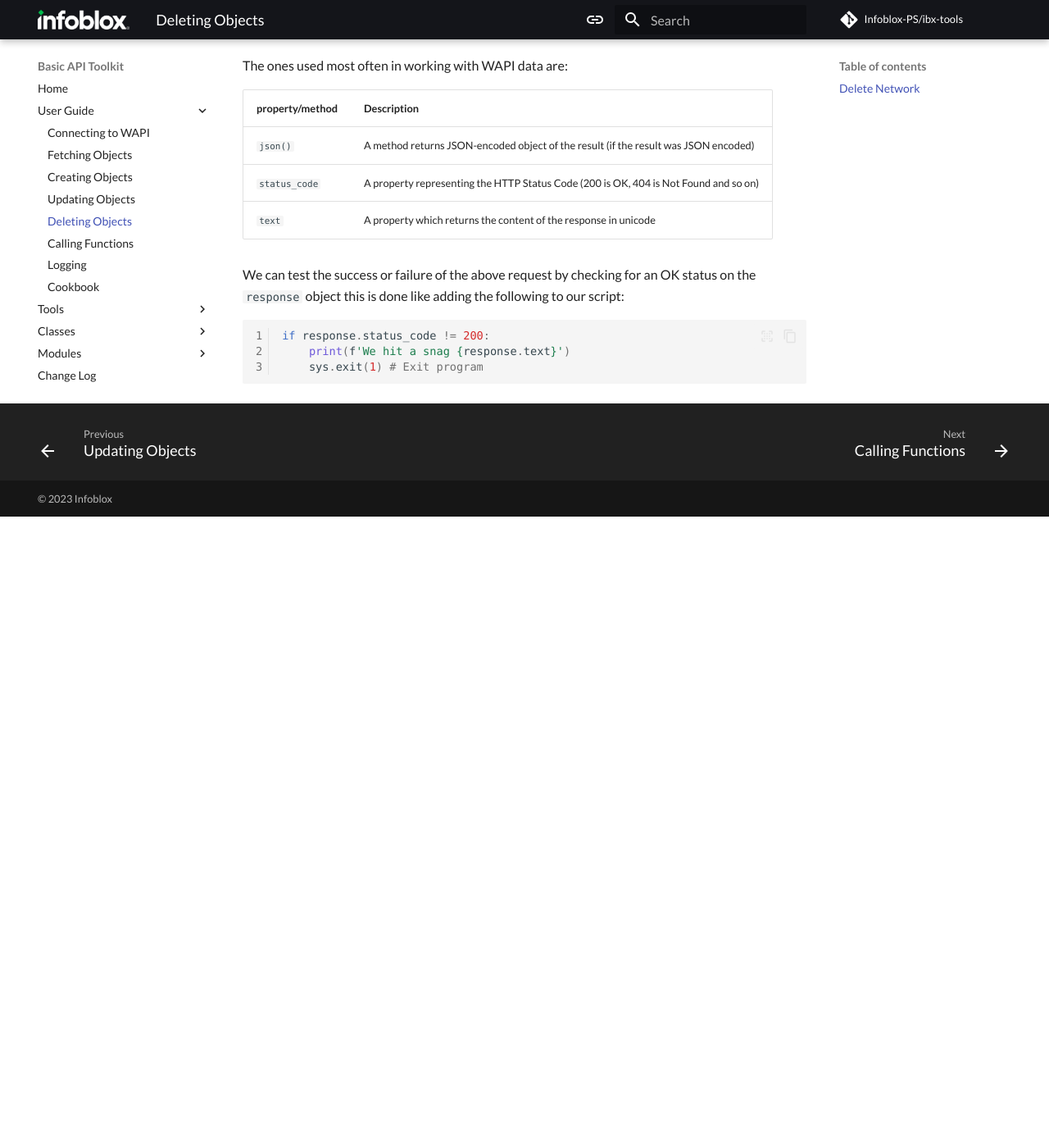
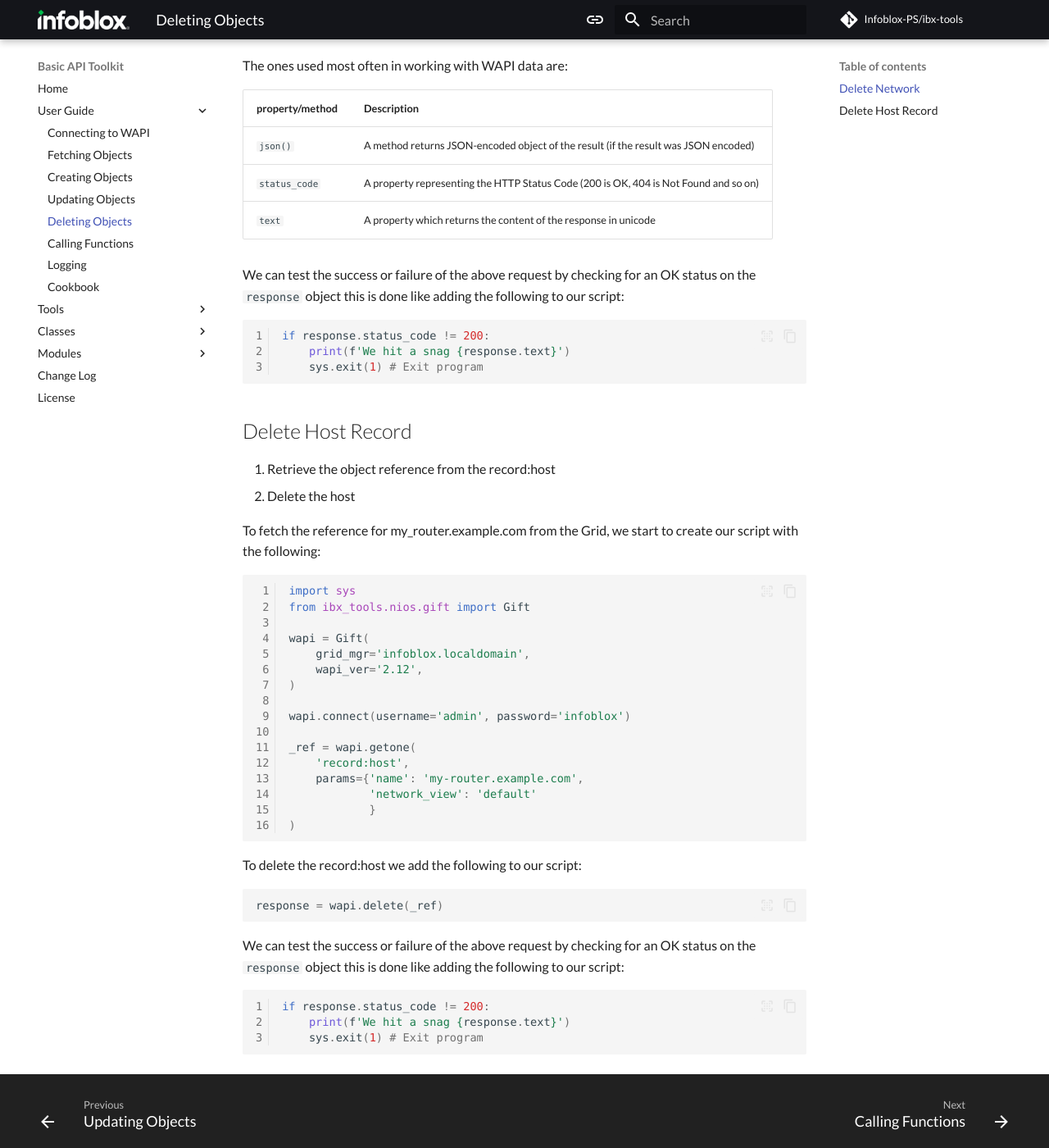
Before and after one commit to Infoblox-PS/ibx-sdk, an MkDocs documentation site: the page built from docs/user_guide/delete.md, in a window 1280 px wide and 1400 px high, scrolled down 1378 px. Shown: the whole window at 82% size. Built offline with MkDocs 1.6.1 and Material for MkDocs 9.7.7, drawn with Linux system fonts in a browser that asks for light colours; some web fonts are replaced; comment, search, counter and statistics services are not loaded; before the commit the page ends 2008 px from its top, so only the background shows below that.

Commit message:
Add host record deletion instructions to user guide
The user guide has been expanded to include detailed steps and code examples for deleting a host record. This guidance aids users in carrying out this task successfully, providing important insights into using the wapi.getone method and handling its response.

````diff
--- a/docs/user_guide/delete.md
+++ b/docs/user_guide/delete.md
@@ -75,3 +75,43 @@
     print(f'We hit a snag {response.text}')
     sys.exit(1) # Exit program
 ```
+
+## Delete Host Record
+1. Retrieve the object reference from the record:host
+2. Delete the host
+
+To fetch the reference for my_router.example.com from the Grid, we start to create
+our script with the following:
+
+```python
+import sys
+from ibx_tools.nios.gift import Gift
+
+wapi = Gift(
+    grid_mgr='infoblox.localdomain',
+    wapi_ver='2.12',
+)
+
+wapi.connect(username='admin', password='infoblox')
+
+_ref = wapi.getone(
+    'record:host',
+    params={'name': 'my-router.example.com',
+            'network_view': 'default'
+            }
+)
+```
+
+To delete the record:host we add the following to our script:
+```python linenums="0"
+response = wapi.delete(_ref)
+```
+
+We can test the success or failure of the above request by checking for an OK status on the
+`response` object this is done like adding the following to our script:
+
+```python
+if response.status_code != 200:
+    print(f'We hit a snag {response.text}')
+    sys.exit(1) # Exit program
+```
````
